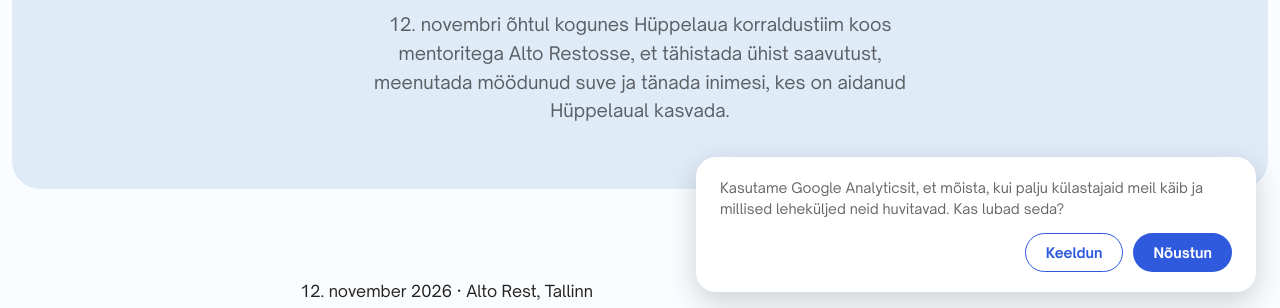
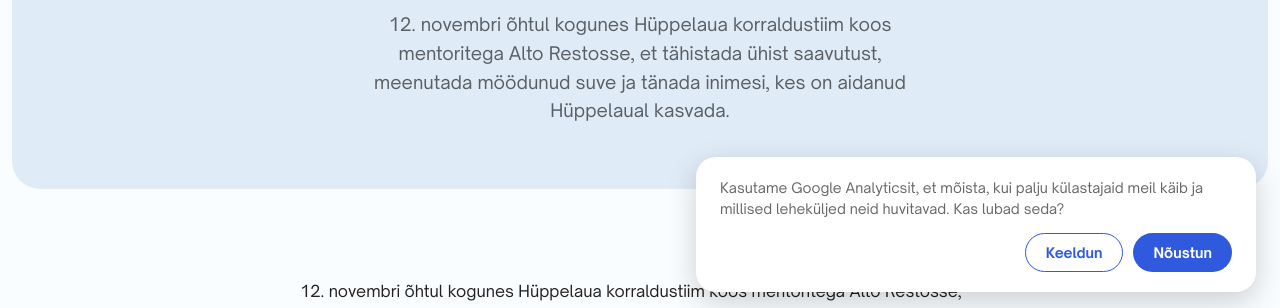
Before and after one commit to hyppelaud/huppelaud, a plain HTML site: page huppelaua-ohtusook/index.html in a window 1280 px wide. Shown: the part 484-792 px from the top of the page. Drawn offline with Linux system fonts and the light colour scheme.

Commit message:
Remove redundant date/location line from dinner article

```diff
--- a/huppelaua-ohtusook/index.html
+++ b/huppelaua-ohtusook/index.html
@@ -88,8 +88,6 @@
 
 <main>
   <section class="news-section">
-    <p class="news-meta">12. november 2026 · Alto Rest, Tallinn</p>
-
     <p>12. novembri õhtul kogunes Hüppelaua korraldustiim koos mentoritega Alto Restosse, et tähistada ühist saavutust, meenutada möödunud suve ja tänada inimesi, kes on aidanud Hüppelaual kasvada!</p>
 
     <div class="news-photo">
```
Also changed, not shown: en/huppelaua-ohtusook/index.html (+0 -2 lines).
